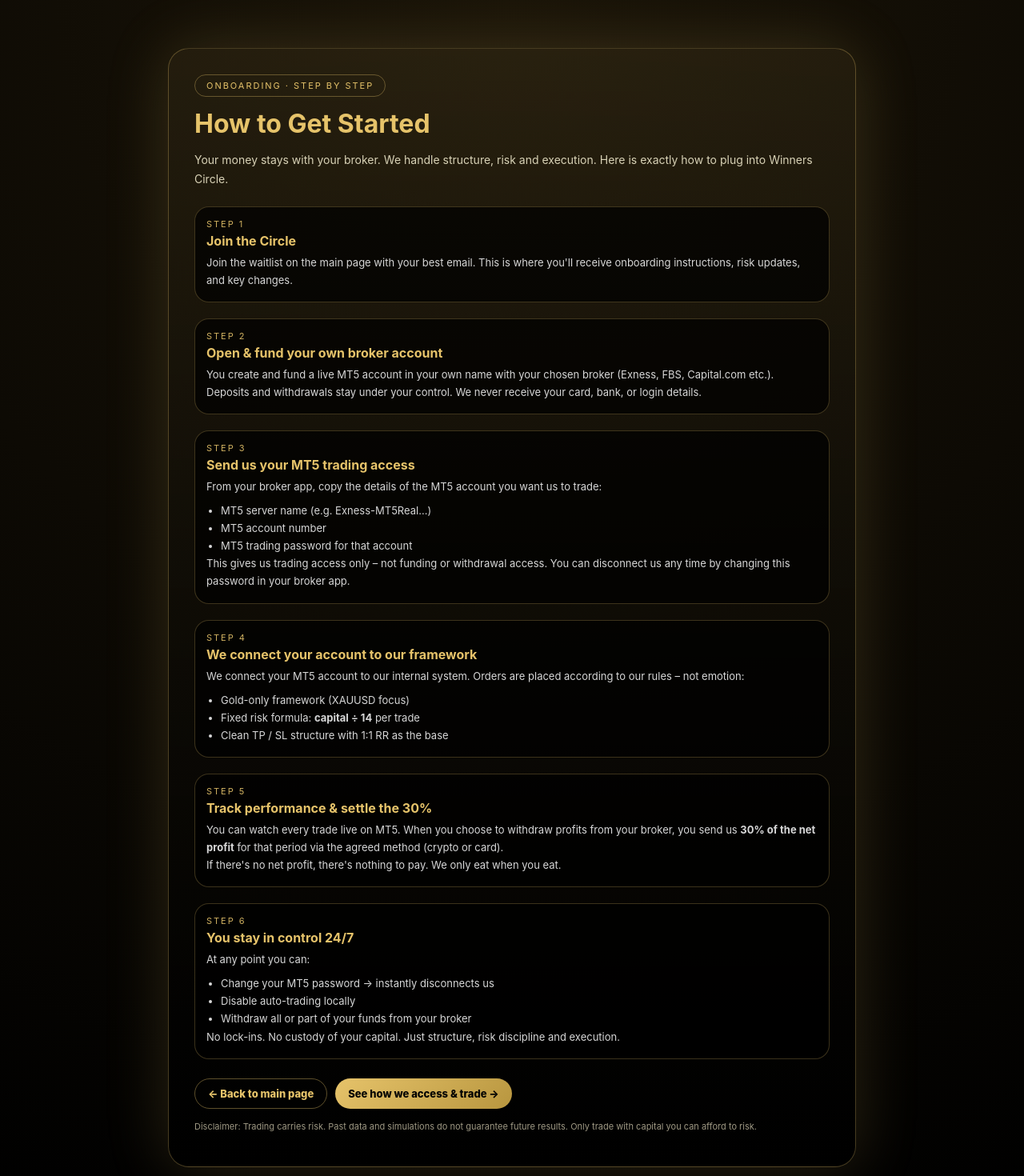
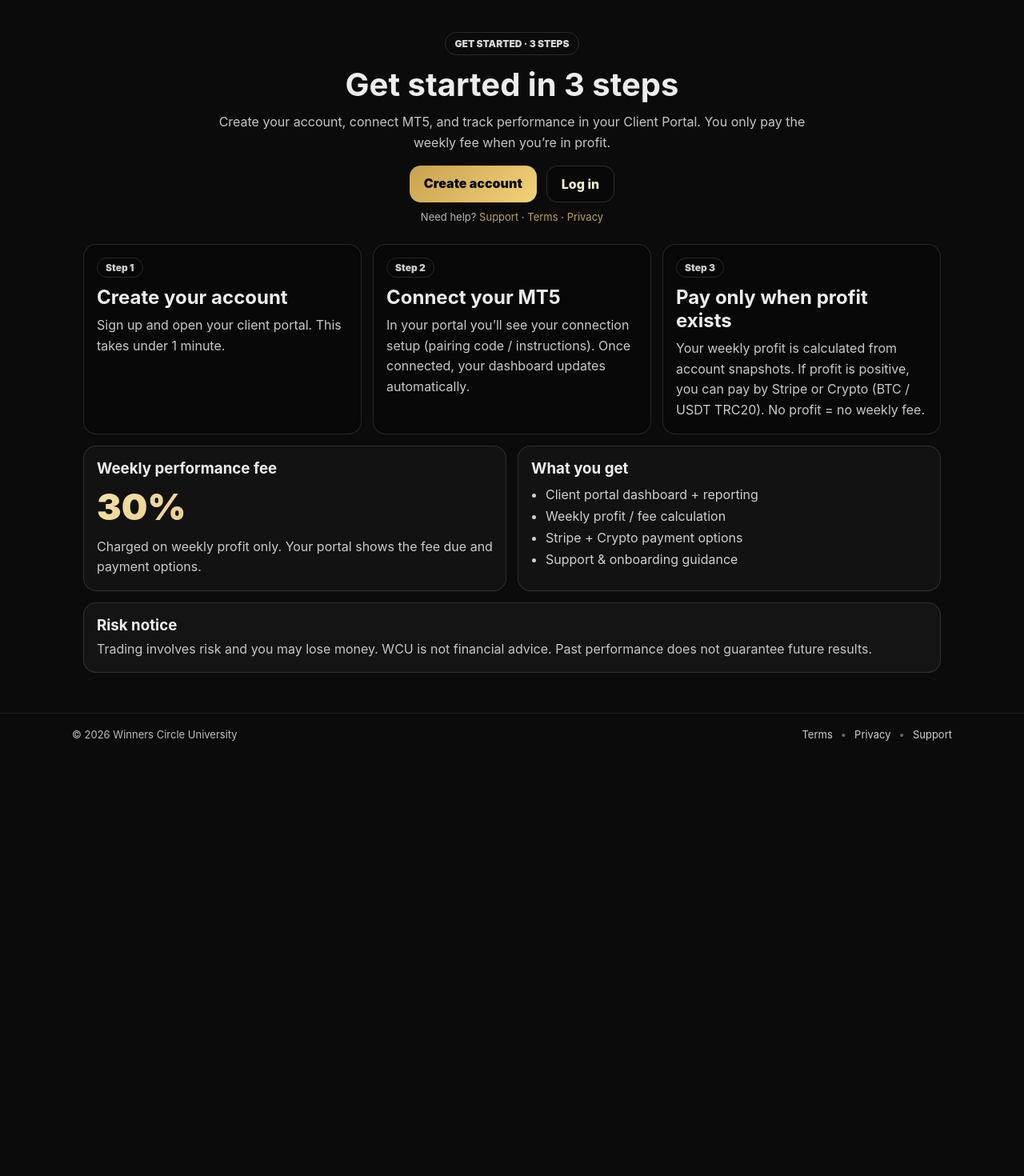
Before and after one commit to bammamileleabdul/winners-circle-university, a Next.js app: page /get-started in a window 1280 px wide. Shown: the top 1470 px of the page at 80% size. After the commit the page ends 944 px from the top, so only its background shows below. Built offline with nearby package versions, Linux system fonts and the light colour scheme.

Commit message:
Revamp Get Started page layout and content

```diff
--- a/app/get-started/page.js
+++ b/app/get-started/page.js
@@ -2,262 +2,109 @@
 
 export default function GetStartedPage() {
   return (
-    <>
-      <section className="wrap">
-        <div className="card">
-          <div className="pill">ONBOARDING · STEP BY STEP</div>
-          <h1>How to Get Started</h1>
-          <p className="lead">
-            Your money stays with your broker. We handle structure, risk and execution.
-            Here is exactly how to plug into Winners Circle.
+    <main className="gsWrap">
+      <section className="gsHero">
+        <div className="pill">GET STARTED · 3 STEPS</div>
+        <h1>Get started in 3 steps</h1>
+        <p className="gsSub">
+          Create your account, connect MT5, and track performance in your Client Portal.
+          You only pay the weekly fee when you’re in profit.
+        </p>
+
+        <div className="gsCtas">
+          <a className="gsPrimary" href="/signup">Create account</a>
+          <a className="gsGhost" href="/login">Log in</a>
+        </div>
+
+        <div className="gsMini">
+          Need help? <a href="/support">Support</a> · <a href="/terms">Terms</a> · <a href="/privacy">Privacy</a>
+        </div>
+      </section>
+
+      <section className="gsGrid">
+        <div className="gsCard">
+          <div className="gsStep">Step 1</div>
+          <h2>Create your account</h2>
+          <p>Sign up and open your client portal. This takes under 1 minute.</p>
+        </div>
+
+        <div className="gsCard">
+          <div className="gsStep">Step 2</div>
+          <h2>Connect your MT5</h2>
+          <p>
+            In your portal you’ll see your connection setup (pairing code / instructions).
+            Once connected, your dashboard updates automatically.
           </p>
+        </div>
 
-          <div className="steps">
-            <div className="step">
-              <div className="stepLabel">Step 1</div>
-              <h2>Join the Circle</h2>
-              <p>
-                Join the waitlist on the main page with your best email. This is where
-                you&apos;ll receive onboarding instructions, risk updates, and key changes.
-              </p>
-            </div>
-
-            <div className="step">
-              <div className="stepLabel">Step 2</div>
-              <h2>Open & fund your own broker account</h2>
-              <p>
-                You create and fund a live MT5 account in your own name with your chosen broker
-                (Exness, FBS, Capital.com etc.). Deposits and withdrawals stay under your control.
-                We never receive your card, bank, or login details.
-              </p>
-            </div>
-
-            <div className="step">
-              <div className="stepLabel">Step 3</div>
-              <h2>Send us your MT5 trading access</h2>
-              <p>
-                From your broker app, copy the details of the MT5 account you want us to trade:
-              </p>
-              <ul>
-                <li>MT5 server name (e.g. Exness-MT5Real…)</li>
-                <li>MT5 account number</li>
-                <li>MT5 trading password for that account</li>
-              </ul>
-              <p className="note">
-                This gives us trading access only – not funding or withdrawal access. You can
-                disconnect us any time by changing this password in your broker app.
-              </p>
-            </div>
-
-            <div className="step">
-              <div className="stepLabel">Step 4</div>
-              <h2>We connect your account to our framework</h2>
-              <p>
-                We connect your MT5 account to our internal system. Orders are placed according
-                to our rules – not emotion:
-              </p>
-              <ul>
-                <li>Gold-only framework (XAUUSD focus)</li>
-                <li>Fixed risk formula: <strong>capital ÷ 14</strong> per trade</li>
-                <li>Clean TP / SL structure with 1:1 RR as the base</li>
-              </ul>
-            </div>
-
-            <div className="step">
-              <div className="stepLabel">Step 5</div>
-              <h2>Track performance & settle the 30%</h2>
-              <p>
-                You can watch every trade live on MT5. When you choose to withdraw profits
-                from your broker, you send us <strong>30% of the net profit</strong> for that
-                period via the agreed method (crypto or card).
-              </p>
-              <p className="note">
-                If there&apos;s no net profit, there&apos;s nothing to pay. We only eat when you eat.
-              </p>
-            </div>
-
-            <div className="step">
-              <div className="stepLabel">Step 6</div>
-              <h2>You stay in control 24/7</h2>
-              <p>
-                At any point you can:
-              </p>
-              <ul>
-                <li>Change your MT5 password → instantly disconnects us</li>
-                <li>Disable auto-trading locally</li>
-                <li>Withdraw all or part of your funds from your broker</li>
-              </ul>
-              <p className="note">
-                No lock-ins. No custody of your capital. Just structure, risk discipline and execution.
-              </p>
-            </div>
-          </div>
-
-          <div className="ctaRow">
-            <a href="/" className="ghostBtn">
-              ← Back to main page
-            </a>
-            <a href="/access-trading" className="goldBtn">
-              See how we access & trade →
-            </a>
-          </div>
-
-          <p className="disclaimer">
-            Disclaimer: Trading carries risk. Past data and simulations do not guarantee future results.
-            Only trade with capital you can afford to risk.
+        <div className="gsCard">
+          <div className="gsStep">Step 3</div>
+          <h2>Pay only when profit exists</h2>
+          <p>
+            Your weekly profit is calculated from account snapshots. If profit is positive, you can pay by
+            Stripe or Crypto (BTC / USDT TRC20). No profit = no weekly fee.
           </p>
         </div>
       </section>
 
+      <section className="gsPricing">
+        <div className="gsPricingCard">
+          <h3>Weekly performance fee</h3>
+          <div className="gsBig">30%</div>
+          <p>Charged on weekly profit only. Your portal shows the fee due and payment options.</p>
+        </div>
+
+        <div className="gsPricingCard">
+          <h3>What you get</h3>
+          <ul>
+            <li>Client portal dashboard + reporting</li>
+            <li>Weekly profit / fee calculation</li>
+            <li>Stripe + Crypto payment options</li>
+            <li>Support & onboarding guidance</li>
+          </ul>
+        </div>
+      </section>
+
+      <section className="gsRisk">
+        <h3>Risk notice</h3>
+        <p>
+          Trading involves risk and you may lose money. WCU is not financial advice. Past performance does not
+          guarantee future results.
+        </p>
+      </section>
+
       <style jsx>{`
-        .wrap {
-          min-height: 100vh;
-          padding: 60px 18px;
-          background: radial-gradient(circle at top, #1a1408, #000);
-          display: flex;
-          align-items: center;
-          justify-content: center;
-        }
+        .gsWrap{min-height:100vh;padding:22px 14px 50px;max-width:1100px;margin:0 auto}
+        .pill{display:inline-block;font-weight:900;font-size:12px;border:1px solid rgba(255,255,255,.14);padding:6px 12px;border-radius:999px;opacity:.9;margin-bottom:12px}
+        .gsHero{text-align:center;padding:18px 12px 8px}
+        .gsHero h1{font-size:40px;margin:0 0 10px}
+        .gsSub{opacity:.82;max-width:760px;margin:0 auto 16px;line-height:1.6}
+        .gsCtas{display:flex;gap:12px;justify-content:center;flex-wrap:wrap;margin:14px 0 10px}
+        .gsPrimary{border-radius:14px;padding:12px 18px;font-weight:900;background:linear-gradient(135deg,#c9a24d,#f3d27a);color:#0b0b0b;text-decoration:none}
+        .gsGhost{border-radius:14px;padding:12px 18px;font-weight:800;border:1px solid rgba(255,255,255,.14);background:rgba(0,0,0,.2);color:#f7f0d0;text-decoration:none}
+        .gsMini{opacity:.75;font-size:13px}
+        .gsMini a{color:#f3d27a;text-decoration:none}
+        .gsMini a:hover{text-decoration:underline}
 
-        .card {
-          width: 100%;
-          max-width: 860px;
-          border-radius: 26px;
-          border: 1px solid rgba(230, 195, 106, 0.3);
-          background: linear-gradient(
-            180deg,
-            rgba(230, 195, 106, 0.08),
-            rgba(0, 0, 0, 0.96)
-          );
-          box-shadow: 0 0 80px rgba(230, 195, 106, 0.18);
-          padding: 26px 20px 28px;
-        }
+        .gsGrid{display:grid;grid-template-columns:repeat(3,minmax(0,1fr));gap:14px;margin-top:18px}
+        @media (max-width:900px){.gsGrid{grid-template-columns:1fr}}
+        .gsCard{border:1px solid rgba(255,255,255,.12);background:rgba(0,0,0,.25);border-radius:16px;padding:16px}
+        .gsStep{display:inline-block;font-weight:900;font-size:12px;border:1px solid rgba(255,255,255,.14);padding:4px 10px;border-radius:999px;opacity:.85;margin-bottom:10px}
+        .gsCard h2{margin:0 0 8px}
+        .gsCard p{opacity:.84;line-height:1.6;margin:0}
 
-        .pill {
-          display: inline-block;
-          padding: 6px 14px;
-          border-radius: 999px;
-          border: 1px solid rgba(230, 195, 106, 0.35);
-          color: #e6c36a;
-          font-size: 11px;
-          letter-spacing: 0.18em;
-          margin-bottom: 14px;
-        }
+        .gsPricing{display:grid;grid-template-columns:repeat(2,minmax(0,1fr));gap:14px;margin-top:14px}
+        @media (max-width:900px){.gsPricing{grid-template-columns:1fr}}
+        .gsPricingCard{border:1px solid rgba(255,255,255,.12);background:rgba(255,255,255,.03);border-radius:16px;padding:16px}
+        .gsPricingCard h3{margin:0 0 8px}
+        .gsBig{font-size:46px;font-weight:950;background:linear-gradient(135deg,#f6e2a5,#c6a858);-webkit-background-clip:text;background-clip:text;color:transparent;margin:6px 0 10px}
+        .gsPricingCard p{opacity:.84;line-height:1.6;margin:0}
+        .gsPricingCard ul{margin:8px 0 0;padding-left:18px;opacity:.86;line-height:1.7}
 
-        h1 {
-          color: #e6c36a;
-          font-size: 28px;
-          margin: 0 0 10px;
-        }
-
-        .lead {
-          color: #d8d2b6;
-          font-size: 14px;
-          line-height: 1.7;
-          margin-bottom: 22px;
-        }
-
-        .steps {
-          display: grid;
-          gap: 18px;
-          margin-bottom: 24px;
-        }
-
-        .step {
-          padding: 14px 14px 16px;
-          border-radius: 18px;
-          border: 1px solid rgba(230, 195, 106, 0.25);
-          background: rgba(0, 0, 0, 0.72);
-        }
-
-        .stepLabel {
-          font-size: 11px;
-          text-transform: uppercase;
-          letter-spacing: 0.18em;
-          color: rgba(230, 195, 106, 0.9);
-          margin-bottom: 4px;
-        }
-
-        .step h2 {
-          margin: 0 0 6px;
-          font-size: 16px;
-          color: #e6c36a;
-        }
-
-        .step p {
-          margin: 0;
-          color: #d7d7d7;
-          font-size: 13px;
-          line-height: 1.7;
-        }
-
-        ul {
-          margin: 8px 0 0 18px;
-          padding: 0;
-          color: #d7d7d7;
-          font-size: 13px;
-          line-height: 1.7;
-        }
-
-        .note {
-          margin-top: 8px;
-          font-size: 12px;
-          color: #bfae78;
-        }
-
-        .ctaRow {
-          display: flex;
-          flex-wrap: wrap;
-          gap: 10px;
-          margin-top: 10px;
-        }
-
-        .goldBtn,
-        .ghostBtn {
-          display: inline-flex;
-          justify-content: center;
-          align-items: center;
-          padding: 10px 16px;
-          border-radius: 999px;
-          font-size: 13px;
-          font-weight: 800;
-          text-decoration: none;
-          cursor: pointer;
-        }
-
-        .goldBtn {
-          background: linear-gradient(135deg, #e6c36a, #b8963f);
-          border: none;
-          color: #000;
-        }
-
-        .ghostBtn {
-          border: 1px solid rgba(230, 195, 106, 0.4);
-          color: #e6c36a;
-          background: transparent;
-        }
-
-        .disclaimer {
-          margin-top: 14px;
-          font-size: 11px;
-          color: rgba(167, 160, 138, 0.95);
-          line-height: 1.6;
-        }
-
-        @media (min-width: 720px) {
-          .card {
-            padding: 32px 32px 30px;
-          }
-
-          h1 {
-            font-size: 32px;
-          }
-
-          .steps {
-            gap: 20px;
-          }
-        }
+        .gsRisk{margin-top:14px;border:1px solid rgba(255,255,255,.12);background:rgba(255,255,255,.04);border-radius:16px;padding:16px}
+        .gsRisk h3{margin:0 0 6px}
+        .gsRisk p{margin:0;opacity:.82;line-height:1.6}
       `}</style>
-    </>
+    </main>
   );
 }
```
